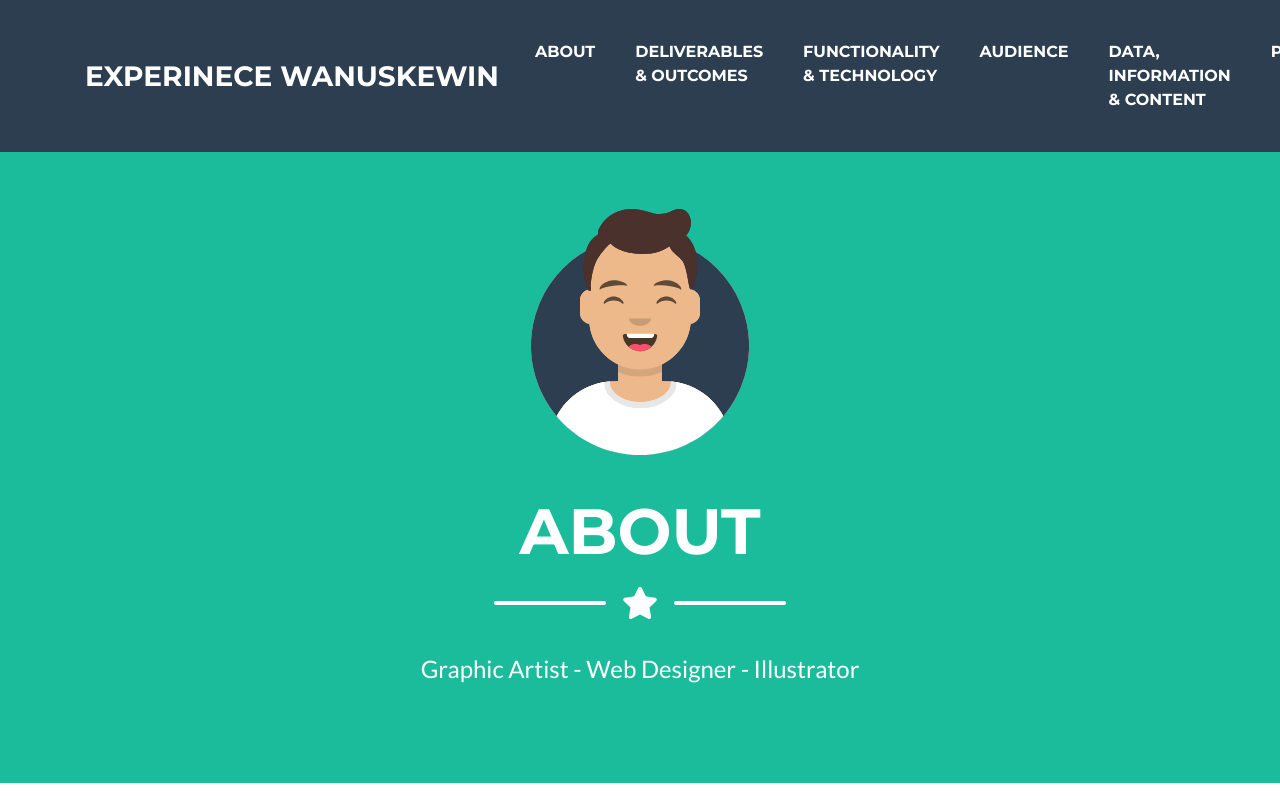
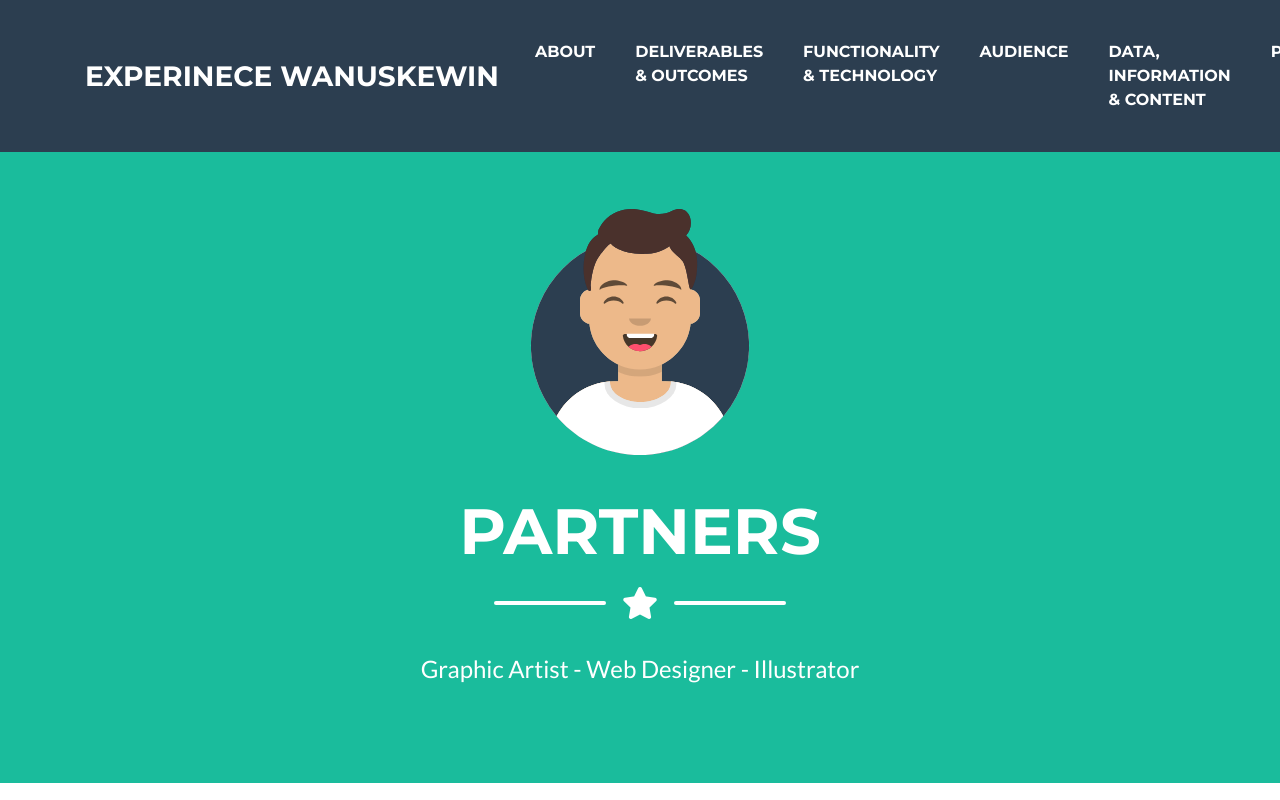
Before and after one commit to jandrel/wanuskewin, a website with bundled scripts: page partners.html in a window 1280 px wide. Shown: the top 800 px of the page. Built offline with nearby package versions, Linux system fonts and the light colour scheme.

Commit message:
Update partners.html

```diff
--- a/partners.html
+++ b/partners.html
@@ -63,7 +63,7 @@
       <img class="masthead-avatar mb-5" src="img/avataaars.svg" alt="">
 
       <!-- Masthead Heading -->
-      <h1 class="masthead-heading text-uppercase mb-0">About</h1>
+      <h1 class="masthead-heading text-uppercase mb-0">Partners</h1>
 
       <!-- Icon Divider -->
       <div class="divider-custom divider-light">
```
